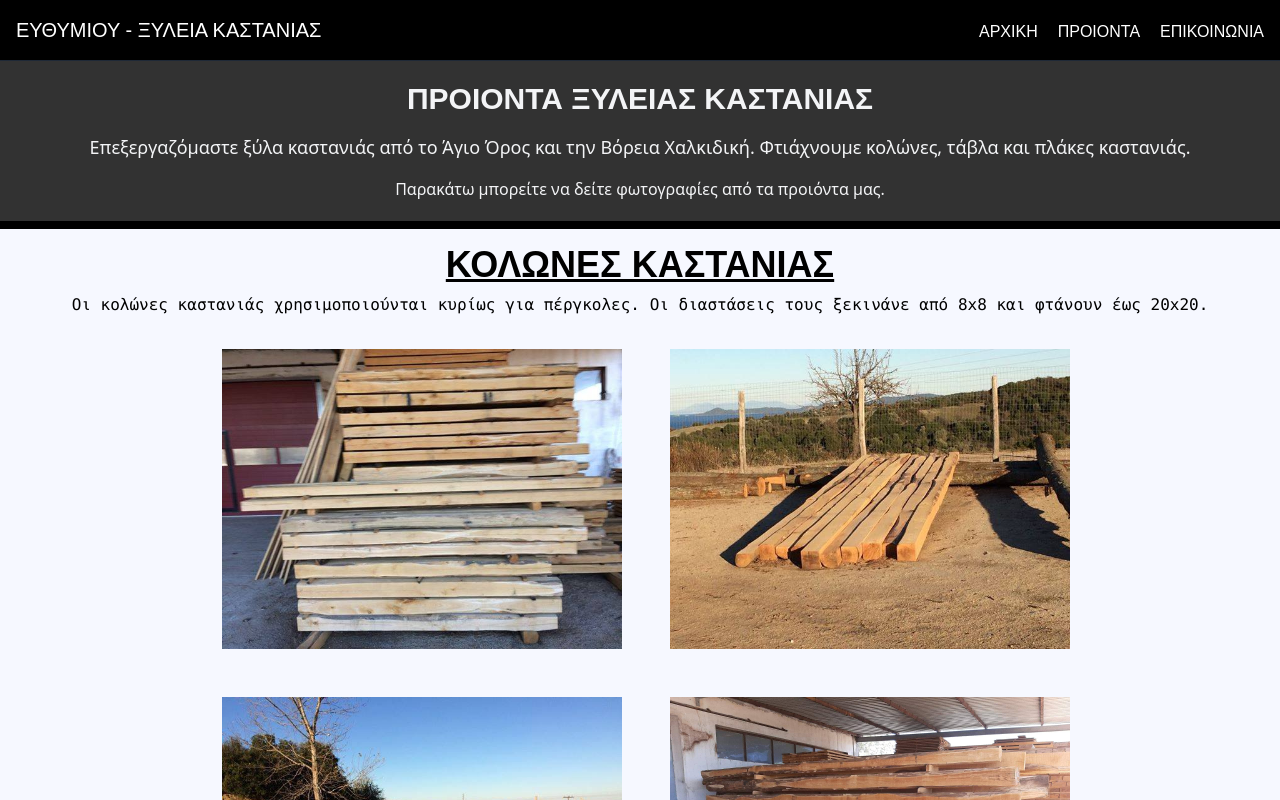
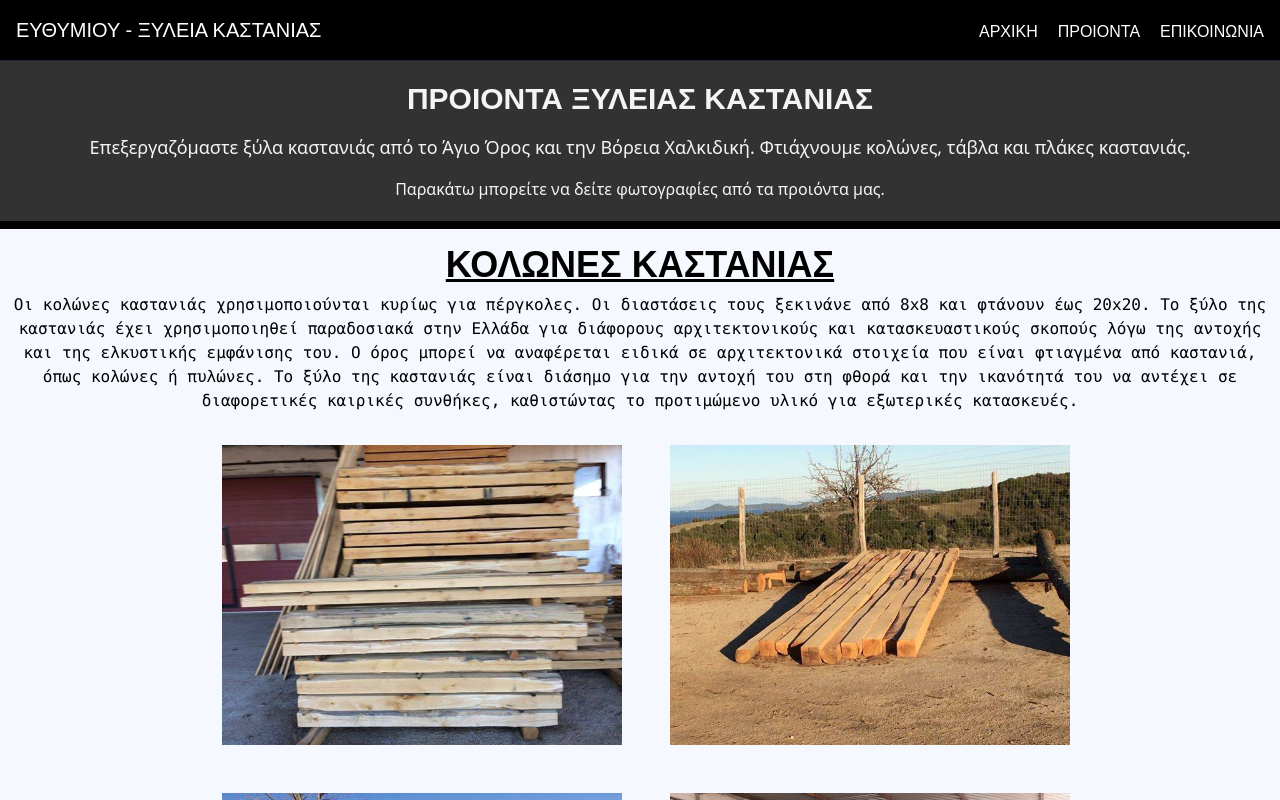
Before and after one commit to anargiris/efthimiou, a Next.js app: page /proionta in a window 1280 px wide. Shown: the top 800 px of the page. Built offline with nearby package versions, Linux system fonts and the light colour scheme; a web font is replaced by a local one.

Commit message:
added some text

```diff
--- a/pages/proionta.js
+++ b/pages/proionta.js
@@ -67,7 +67,14 @@ const proionta = () => {
         </h3>
         <p className="text-center font-mono">
           Οι κολώνες καστανιάς χρησιμοποιούνται κυρίως για πέργκολες. Οι
-          διαστάσεις τους ξεκινάνε από 8x8 και φτάνουν έως 20x20.
+          διαστάσεις τους ξεκινάνε από 8x8 και φτάνουν έως 20x20. Το ξύλο της
+          καστανιάς έχει χρησιμοποιηθεί παραδοσιακά στην Ελλάδα για διάφορους
+          αρχιτεκτονικούς και κατασκευαστικούς σκοπούς λόγω της αντοχής και της
+          ελκυστικής εμφάνισης του. Ο όρος μπορεί να αναφέρεται ειδικά σε
+          αρχιτεκτονικά στοιχεία που είναι φτιαγμένα από καστανιά, όπως κολώνες
+          ή πυλώνες. Το ξύλο της καστανιάς είναι διάσημο για την αντοχή του στη
+          φθορά και την ικανότητά του να αντέχει σε διαφορετικές καιρικές
+          συνθήκες, καθιστώντας το προτιμώμενο υλικό για εξωτερικές κατασκευές.
         </p>
         <div className="flex md:flex-row flex-col md:gap-12 md:justify-center gap-5 flex-wrap mt-8 md:ml-3">
           <div>
```
